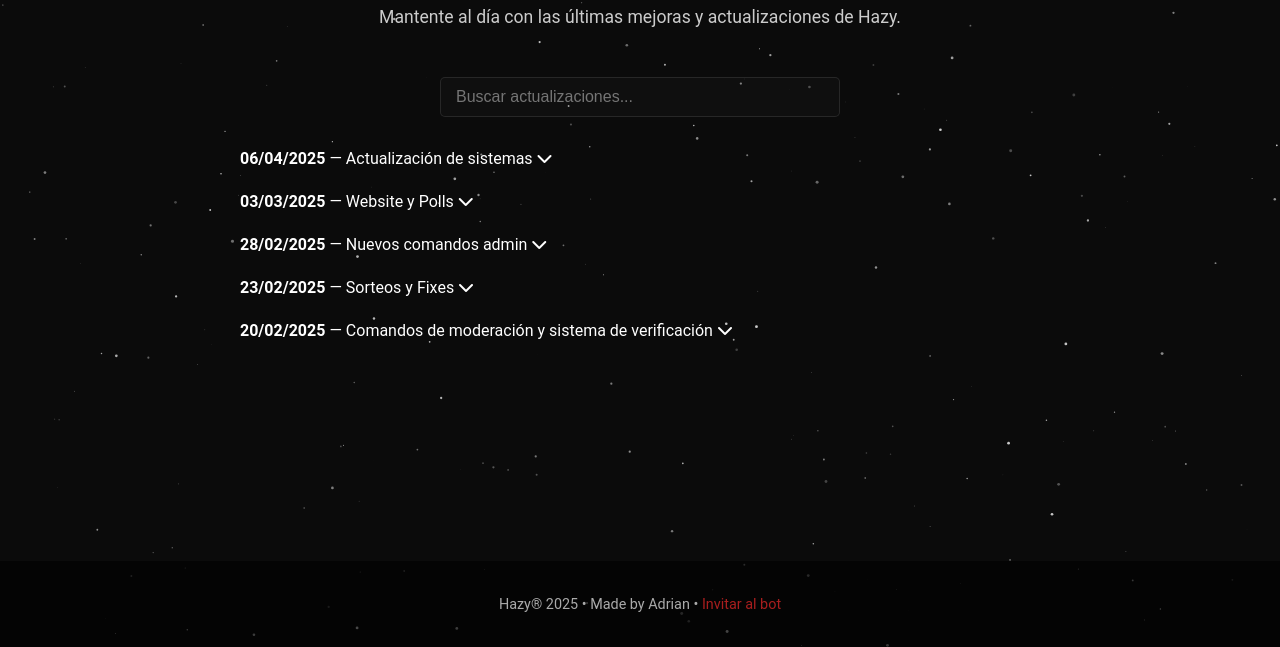
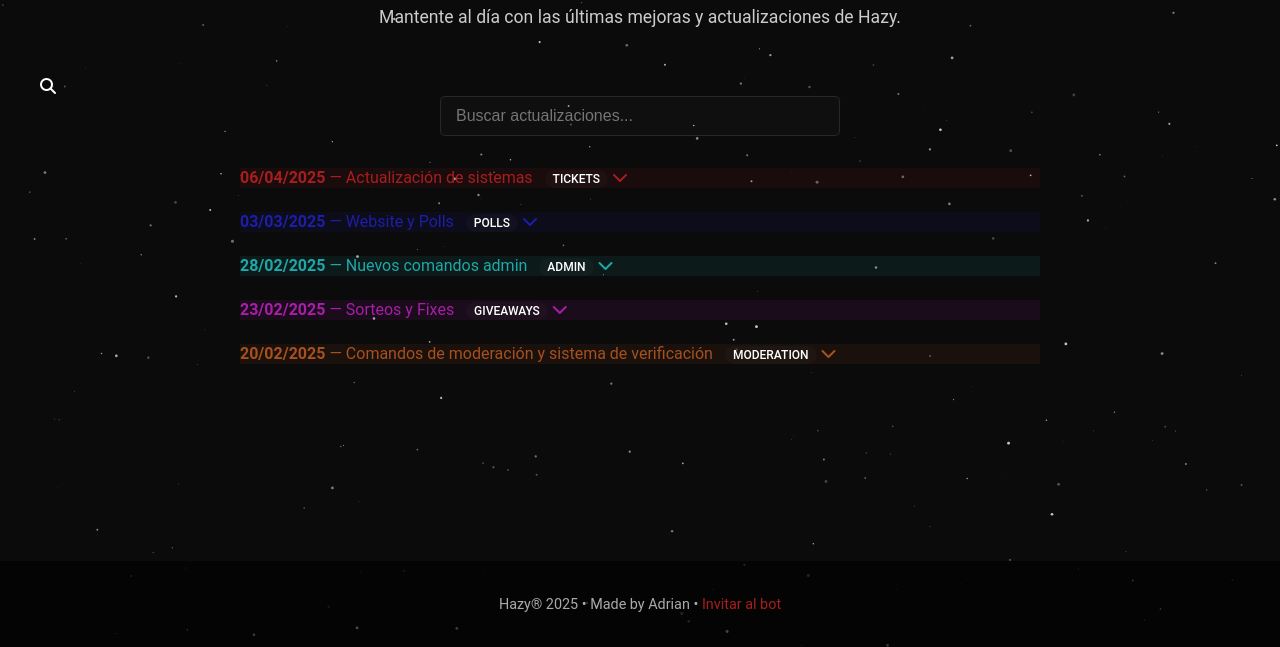
Before and after one commit to 4drixn/HazyWeb, a plain HTML site: page changelog.html in a window 1280 px wide. Shown: the part 153-800 px from the top of the page. Drawn offline with nearby package versions, Linux system fonts and the light colour scheme.

Commit message:
Update changelog.html

```diff
--- a/changelog.html
+++ b/changelog.html
@@ -30,17 +30,20 @@
   </nav>
 
   <main>
-    <section>
+    <section class="changelog-section">
       <h2 class="section-title">Changelog</h2>
       <p class="section-subtitle">Mantente al día con las últimas mejoras y actualizaciones de Hazy.</p>
 
-      <input id="changelog-search" type="search" class="changelog-search" placeholder="Buscar actualizaciones..." />
+      <div class="changelog-search-container">
+        <i class="fas fa-search search-icon"></i>
+        <input id="changelog-search" type="search" class="changelog-search" placeholder="Buscar actualizaciones..." />
+      </div>
 
       <div class="accordion" id="changelog-accordion">
 
-        <div class="accordion-item" style="background: var(--tickets);">
+        <div class="accordion-item badge-tickets">
           <div class="accordion-header">
-            <span><strong>06/04/2025</strong> — Actualización de sistemas</span>
+            <span><strong>06/04/2025</strong> — Actualización de sistemas <span class="badge">Tickets</span></span>
             <i class="fas fa-chevron-down"></i>
           </div>
           <div class="accordion-content">
@@ -53,9 +56,9 @@
           </div>
         </div>
 
-        <div class="accordion-item" style="background: var(--polls);">
+        <div class="accordion-item badge-polls">
           <div class="accordion-header">
-            <span><strong>03/03/2025</strong> — Website y Polls</span>
+            <span><strong>03/03/2025</strong> — Website y Polls <span class="badge">Polls</span></span>
             <i class="fas fa-chevron-down"></i>
           </div>
           <div class="accordion-content">
@@ -66,9 +69,9 @@
           </div>
         </div>
 
-        <div class="accordion-item" style="background: var(--admin);">
+        <div class="accordion-item badge-admin">
           <div class="accordion-header">
-            <span><strong>28/02/2025</strong> — Nuevos comandos admin</span>
+            <span><strong>28/02/2025</strong> — Nuevos comandos admin <span class="badge">Admin</span></span>
             <i class="fas fa-chevron-down"></i>
           </div>
           <div class="accordion-content">
@@ -79,9 +82,9 @@
           </div>
         </div>
 
-        <div class="accordion-item" style="background: var(--giveaways);">
+        <div class="accordion-item badge-giveaways">
           <div class="accordion-header">
-            <span><strong>23/02/2025</strong> — Sorteos y Fixes</span>
+            <span><strong>23/02/2025</strong> — Sorteos y Fixes <span class="badge">Giveaways</span></span>
             <i class="fas fa-chevron-down"></i>
           </div>
           <div class="accordion-content">
@@ -92,9 +95,9 @@
           </div>
         </div>
 
-        <div class="accordion-item" style="background: var(--moderation);">
+        <div class="accordion-item badge-moderation">
           <div class="accordion-header">
-            <span><strong>20/02/2025</strong> — Comandos de moderación y sistema de verificación</span>
+            <span><strong>20/02/2025</strong> — Comandos de moderación y sistema de verificación <span class="badge">Moderation</span></span>
             <i class="fas fa-chevron-down"></i>
           </div>
           <div class="accordion-content">
```
